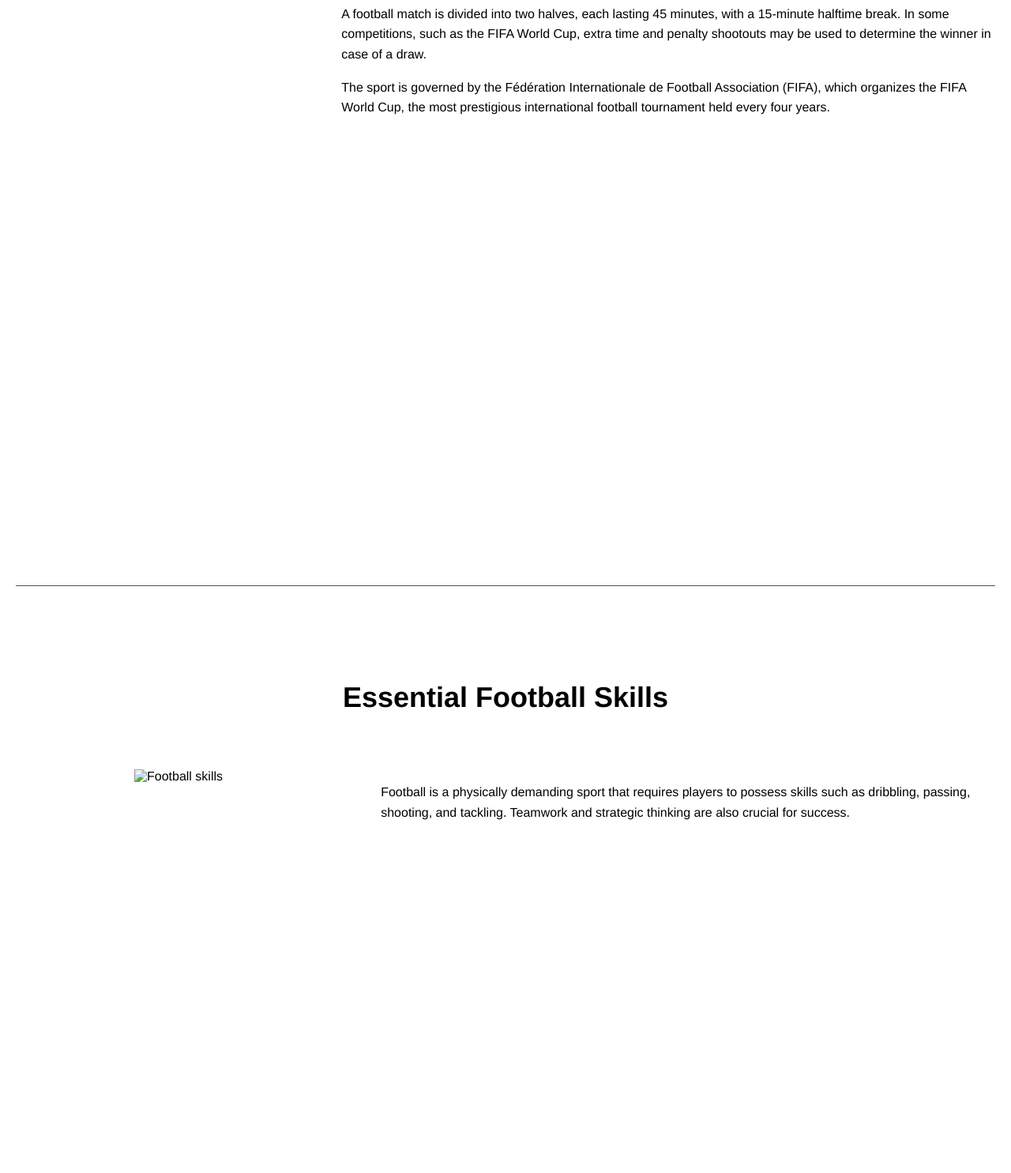
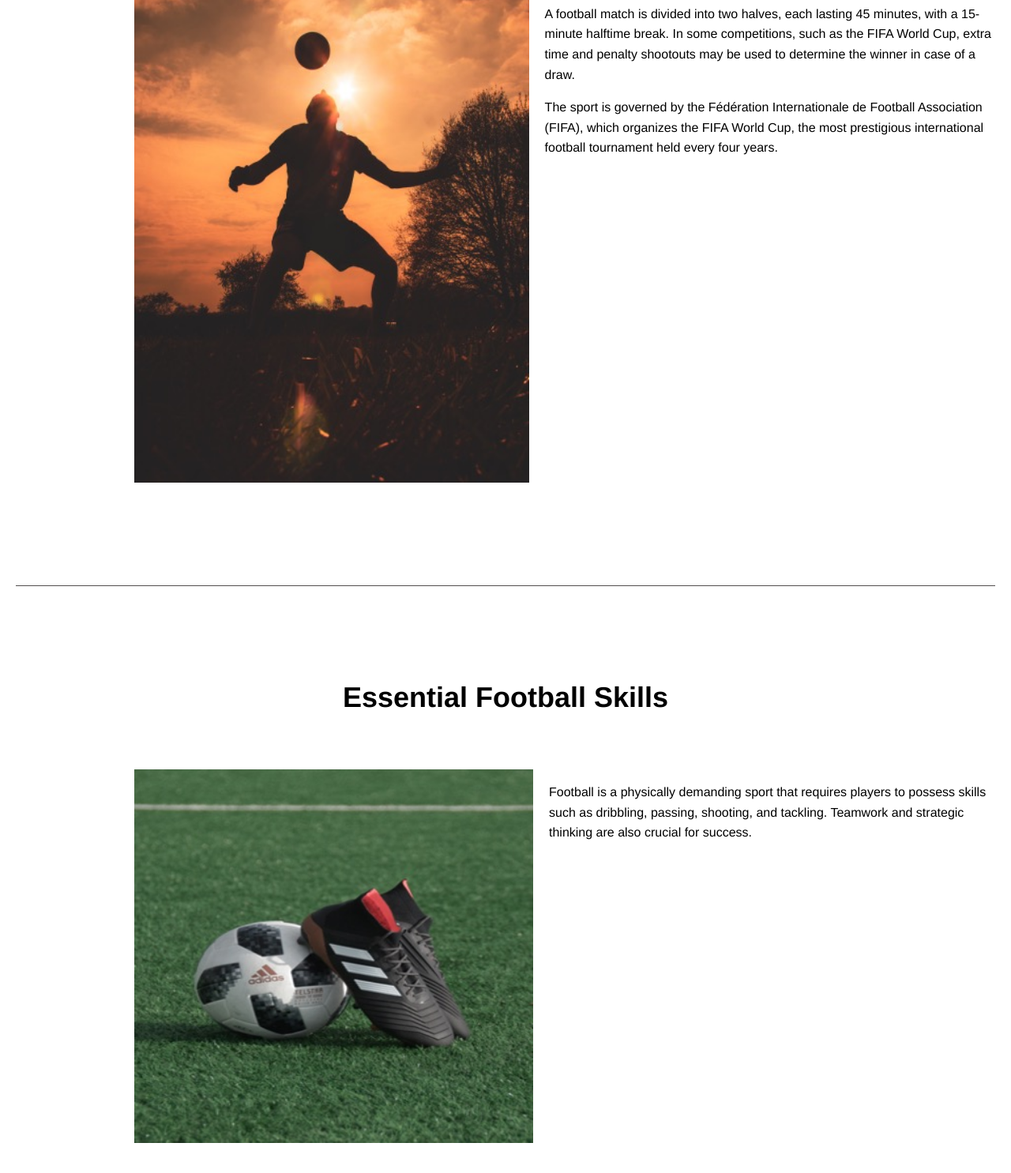
Before and after one commit to Anjanaprajith567/LocEngineerTest, a plain HTML site: page index.html in a window 1280 px wide. Shown: the part 1822-3307 px from the top of the page at 79% size. Drawn offline with Linux system fonts and the light colour scheme; the site is published under a folder, as on GitHub Pages, so addresses that start at the root find nothing.

Commit message:
Add files via upload

```diff
--- a/index.html
+++ b/index.html
@@ -21,7 +21,7 @@
     <div class="heading">
         <h2 class="heading1">A Brief Overview of Football</h2>
         <div class="heading1-content">
-            <img src="/img/SecondImage.jpg" alt="Football players" class="leftimage-heading1">
+            <img src="img/SecondImage.jpg" alt="Football players" class="leftimage-heading1">
             <div class="paragraph1">
                 <p>Football, also known as soccer in some countries, is the most popular sport in the world, played by over 250 million people in more than 200 countries.</p>
                 <p>The objective of the game is to score goals by kicking or heading the ball into the opponent's net while preventing the opposing team from doing the same.</p>
@@ -32,7 +32,7 @@
 
     <!-- Slide 3 -->
     <div class="heading2-content">
-        <img src="/img/ThirdImage.jpg" alt="Football match action" class="leftimage-heading2">
+        <img src="img/ThirdImage.jpg" alt="Football match action" class="leftimage-heading2">
         <div class="paragraph2">
             <h2 class="heading2">Game Rules and Association</h2>
             <p>A football match is divided into two halves, each lasting 45 minutes, with a 15-minute halftime break. In some competitions, such as the FIFA World Cup, extra time and penalty shootouts may be used to determine the winner in case of a draw.</p>
@@ -45,7 +45,7 @@
     <div class="slide3">
         <h2 class="heading3">Essential Football Skills</h2>
         <div class="heading3-content">
-            <img src="/img/FourthImage.jpg" alt="Football skills" class="leftimage-heading3">
+            <img src="img/FourthImage.jpg" alt="Football skills" class="leftimage-heading3">
             <div class="paragraph3">
                 <p>Football is a physically demanding sport that requires players to possess skills such as dribbling, passing, shooting, and tackling. Teamwork and strategic thinking are also crucial for success.</p>
             </div>
```
